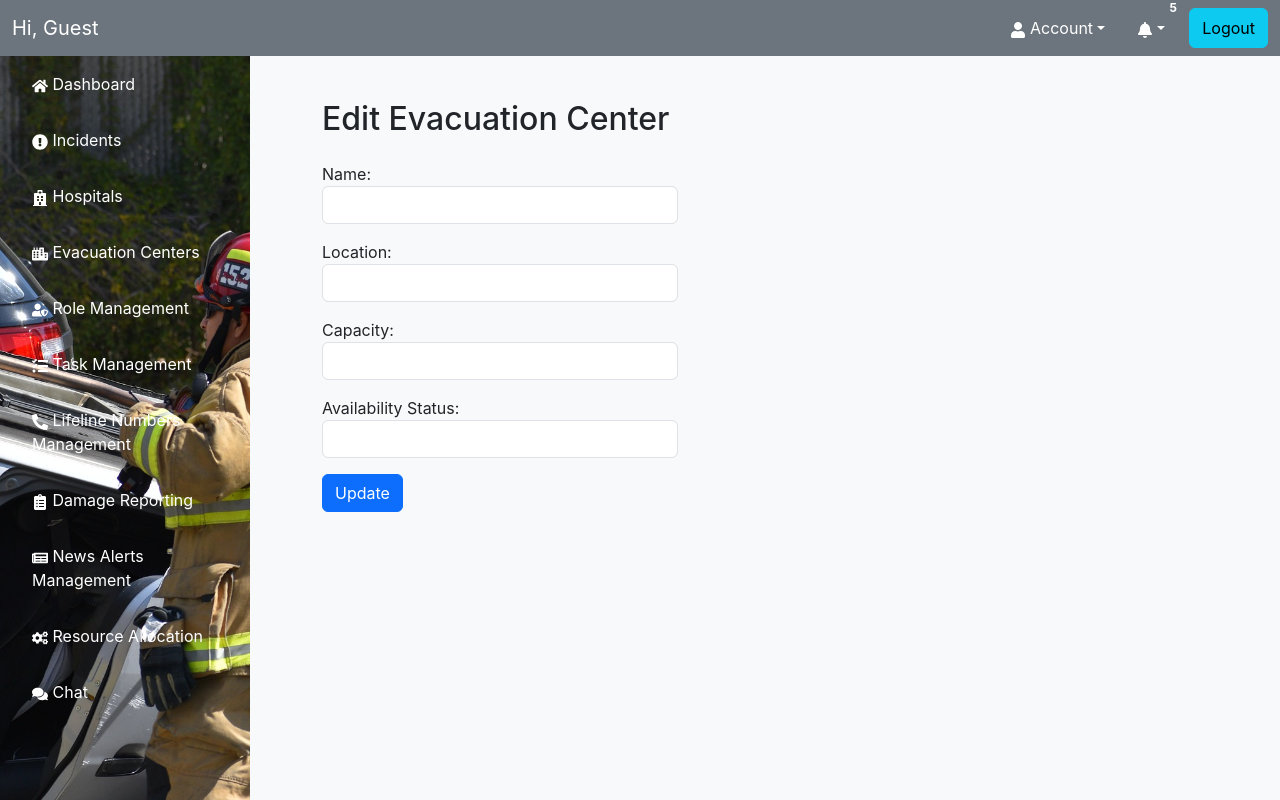
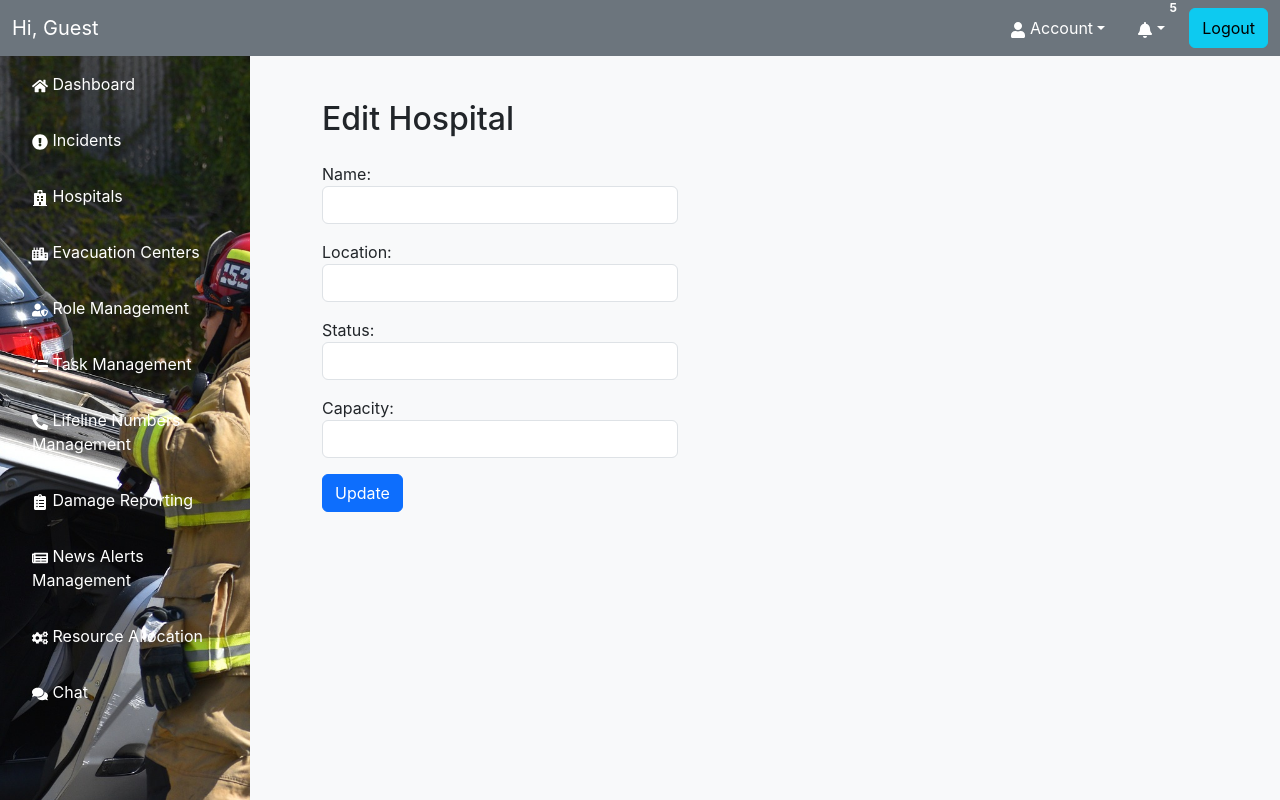
Before and after one commit to spasomfork/Emergency--Management-Software-React.js-Node.js, a React (Create React App) app in the folder my-react-app/: page /edit-hospital/1 in a window 1280 px wide. Built offline with nearby package versions, Linux system fonts and the light colour scheme; no server answers.

Commit message:
Update EditHospital.js

```diff
--- a/my-react-app/src/EditHospital.js
+++ b/my-react-app/src/EditHospital.js
@@ -8,47 +8,47 @@ import {
     FaPhoneAlt, FaClipboardList, FaNewspaper, FaCogs, FaComments
 } from 'react-icons/fa';
 
-const EditEvacuationCenter = () => {
+const EditHospital = () => {
     const navigate = useNavigate();
     const location = useLocation();
     const { id } = useParams();
-    const [evacuationCenter, setEvacuationCenter] = useState({
+    const [hospital, setHospital] = useState({
         Name: '',
         Location: '',
-        Capacity: '',
-        AvailabilityStatus: ''
+        Status: '',
+        Capacity: ''
     });
     const username = localStorage.getItem('username') || 'Guest';
 
     useEffect(() => {
-        // Fetch evacuation center data by ID
-        const fetchEvacuationCenter = async () => {
+        // Fetch hospital data by ID
+        const fetchHospital = async () => {
             try {
-                const response = await axios.get(`http://localhost:5000/evacuation-centers/${id}`);
+                const response = await axios.get(`http://localhost:5000/hospitals/${id}`);
                 if (response.data) {
-                    setEvacuationCenter(response.data);
+                    setHospital(response.data);
                 } else {
-                    alert('Evacuation Center not found');
-                    navigate('/evacuation');
+                    alert('Hospital not found');
+                    navigate('/hospitals');
                 }
             } catch (error) {
-                console.error('Error fetching evacuation center:', error);
-                alert('Error fetching evacuation center');
+                console.error('Error fetching hospital:', error);
+                alert('Error fetching hospital');
             }
         };
 
-        fetchEvacuationCenter();
+        fetchHospital();
     }, [id, navigate]);
 
     const handleUpdate = async (e) => {
         e.preventDefault();
         try {
-            await axios.put(`http://localhost:5000/evacuation-centers/${id}`, evacuationCenter);
+            await axios.put(`http://localhost:5000/hospitals/${id}`, hospital);
             alert('Updated successfully');
-            navigate('/evacuation', { state: { username } });
+            navigate('/hospitals', { state: { username } });
         } catch (error) {
-            console.error('Error updating evacuation center:', error.response?.data || error.message);
-            alert('Failed to update evacuation center. Please try again.');
+            console.error('Error updating hospital:', error.response?.data || error.message);
+            alert('Failed to update hospital. Please try again.');
         }
     };
 
@@ -120,7 +120,7 @@ const EditEvacuationCenter = () => {
                 {/* Main content */}
                 <div className="main-content-evacuation-center-edit d-flex justify-content-center align-items-start">
                     <div className="container" style={{ maxWidth: '80%' }}>
-                        <h2 className="mb-4">Edit Evacuation Center</h2>
+                        <h2 className="mb-4">Edit Hospital</h2>
                         <form onSubmit={handleUpdate}>
                             <div className="form-group mb-3">
                                 <label htmlFor="name">Name:</label>
@@ -128,8 +128,8 @@ const EditEvacuationCenter = () => {
                                     type="text"
                                     id="name"
                                     className="form-control"
-                                    value={evacuationCenter.Name}
-                                    onChange={(e) => setEvacuationCenter({ ...evacuationCenter, Name: e.target.value })}
+                                    value={hospital.Name}
+                                    onChange={(e) => setHospital({ ...hospital, Name: e.target.value })}
                                     required
                                 />
                             </div>
@@ -140,8 +140,20 @@ const EditEvacuationCenter = () => {
                                     type="text"
                                     id="location"
                                     className="form-control"
-                                    value={evacuationCenter.Location}
-                                    onChange={(e) => setEvacuationCenter({ ...evacuationCenter, Location: e.target.value })}
+                                    value={hospital.Location}
+                                    onChange={(e) => setHospital({ ...hospital, Location: e.target.value })}
+                                    required
+                                />
+                            </div>
+
+                            <div className="form-group mb-3">
+                                <label htmlFor="status">Status:</label>
+                                <input
+                                    type="text"
+                                    id="status"
+                                    className="form-control"
+                                    value={hospital.Status}
+                                    onChange={(e) => setHospital({ ...hospital, Status: e.target.value })}
                                     required
                                 />
                             </div>
@@ -152,20 +164,8 @@ const EditEvacuationCenter = () => {
                                     type="text"
                                     id="capacity"
                                     className="form-control"
-                                    value={evacuationCenter.Capacity}
-                                    onChange={(e) => setEvacuationCenter({ ...evacuationCenter, Capacity: e.target.value })}
-                                    required
-                                />
-                            </div>
-
-                            <div className="form-group mb-3">
-                                <label htmlFor="availabilityStatus">Availability Status:</label>
-                                <input
-                                    type="text"
-                                    id="availabilityStatus"
-                                    className="form-control"
-                                    value={evacuationCenter.AvailabilityStatus}
-                                    onChange={(e) => setEvacuationCenter({ ...evacuationCenter, AvailabilityStatus: e.target.value })}
+                                    value={hospital.Capacity}
+                                    onChange={(e) => setHospital({ ...hospital, Capacity: e.target.value })}
                                     required
                                 />
                             </div>
@@ -181,4 +181,4 @@ const EditEvacuationCenter = () => {
     );
 };
 
-export default EditEvacuationCenter;
+export default EditHospital;
```
